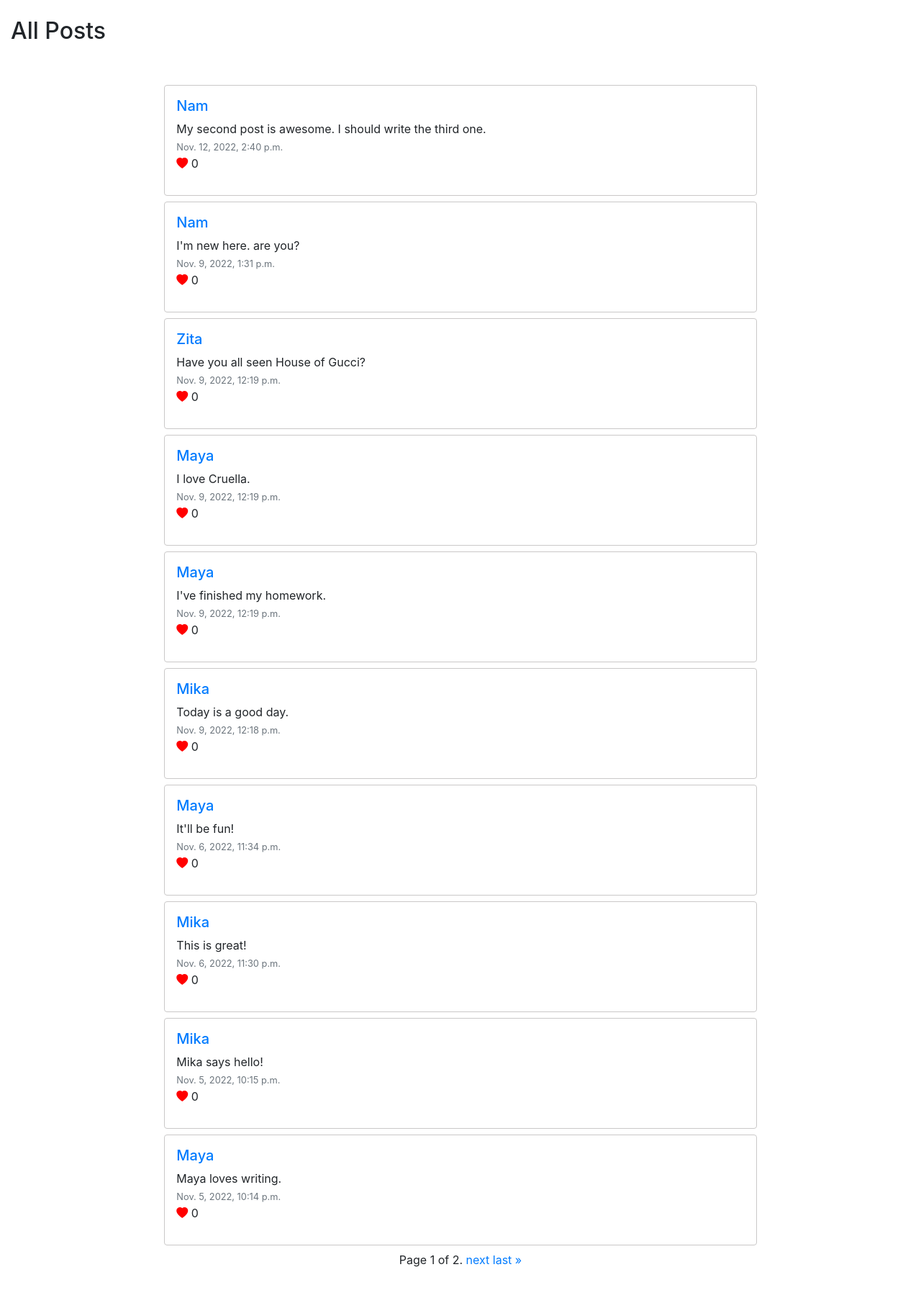
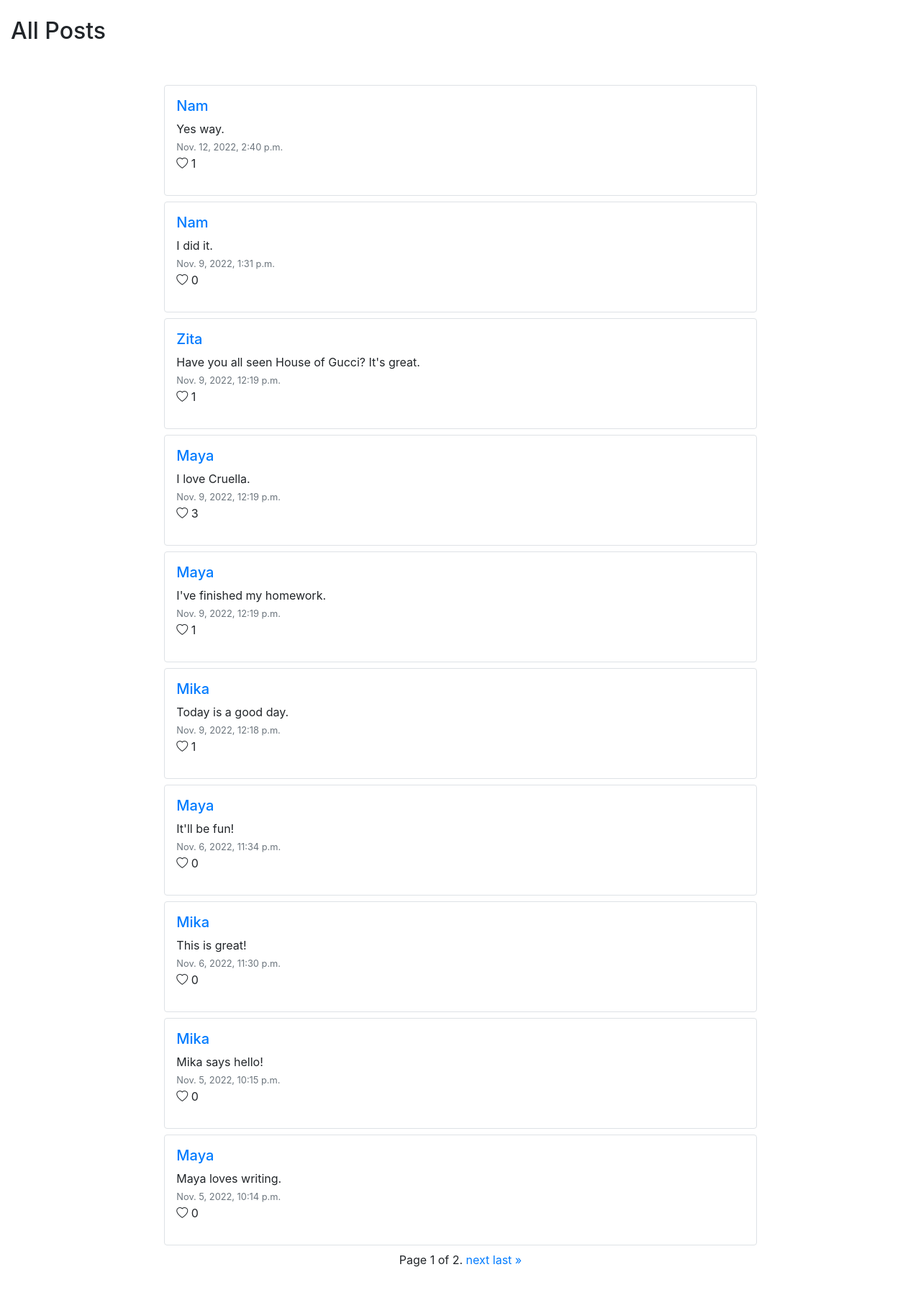
Before and after one commit to ZitaNguyen/network, a Django app: page / in a window 1280 px wide. Shown: the part 56-1866 px from the top of the page at 72% size. Run offline with Django 3.2, Linux system fonts and the light colour scheme; data comes from the database, SQL or seed files in the repository; some libraries are stand-ins or nearby versions.

Commit message:
Debug edit post. Add toggle like function

```diff
--- a/network/models.py
+++ b/network/models.py
@@ -11,7 +11,7 @@ class Post(models.Model):
     poster = models.ForeignKey('User', on_delete=models.CASCADE, related_name='poster')
     content = models.TextField()
     date_created = models.DateTimeField(default=timezone.now)
-    number_of_like = models.IntegerField(default=0)
+    fan = models.ManyToManyField('User', related_name='likes', blank=True)
 
     def __str__(self):
         return f"{self.poster}"
--- a/network/static/network/script.js
+++ b/network/static/network/script.js
@@ -1,12 +1,13 @@
 document.addEventListener('DOMContentLoaded', function() {
 
     document.addEventListener('click', event => {
+        element = event.target;
 
-        if (event.target.id === 'edit') {
-            let postId = document.querySelector('#edit').dataset.id;
-            let post = document.querySelector('#post');
-            let postDetails = document.querySelector(`#post-${postId}`);
-            let postContent = document.querySelector('#post-content');
+        if (element.id.startsWith('edit-')) {
+            let postId = element.dataset.id;
+            let post = document.querySelector(`#post-${postId}`);
+            let postDetails = document.querySelector(`#post-details-${postId}`);
+            let postContent = document.querySelector(`#post-content-${postId}`);
 
             // Add textarea to edit post
             let updateContent = document.createElement('textarea');
@@ -39,6 +40,35 @@ document.addEventListener('DOMContentLoaded', function() {
                 })
             })
        }
+
+       if (element.id.startsWith('heart-')) {
+            let postId = element.dataset.id;
+            let fan = document.querySelector(`.fan-${postId}`);
+
+            // Update fan list
+            fetch(`/toggle_like/${postId}`, {
+                method: 'PUT'
+            })
+            .then (function (response) {
+                if (response.status == 204) {
+                    if (element.dataset.action == "like") {
+                        totalFan = parseInt(fan.textContent);
+                        fan.innerHTML = '';
+                        fan.innerHTML = `
+                            <i class="bi bi-heart-fill" id="heart-fill" data-id="${postId}" data-action="unlike"></i> ${totalFan + 1}
+                        `;
+                    }
+                    if (element.dataset.action == "unlike") {
+                        totalFan = parseInt(fan.textContent);
+                        fan.innerHTML = '';
+                        fan.innerHTML = `
+                            <i class="bi bi-heart" id="heart-empty" data-id="${postId}" data-action="like"></i> ${totalFan - 1}
+                        `;
+                    }
+                }
+            })
+       }
+
     })
 
 });
--- a/network/static/network/styles.css
+++ b/network/static/network/styles.css
@@ -3,6 +3,6 @@
     clear: both;
 }
 
-#heart {
+#heart-fill {
     color: red;
 }
--- a/network/templates/network/posts.html
+++ b/network/templates/network/posts.html
@@ -1,16 +1,23 @@
 <div>
     {% for post in page_obj %}
-    <div class="border rounded my-2 p-3" id="post">
+    <div class="border rounded my-2 p-3" id="post-{{ post.id }}">
         <a href="{% url 'profile' post.poster %}"><h5>{{ post.poster }}</h5></a>
-        <div id="post-{{ post.id }}">
+        <div id="post-details-{{ post.id }}">
             <ul class="list-unstyled">
-                <li id="post-content">{{ post.content }}</li>
+                <li id="post-content-{{ post.id }}">{{ post.content }}</li>
                 <li><small class="text-muted">{{ post.date_created }}</small></li>
-                <li><i class="bi bi-heart-fill" id="heart"></i> {{ post.number_of_like }}</li>
+                <!-- Only show heart icon to other users, not poster -->
+                {% if post.poster != request.user %}
+                    {% if post.fan is None or request.user not in post.fan.all %}
+                    <li class="fan-{{ post.id }}"><i class="bi bi-heart" id="heart-empty" data-id="{{ post.id }}" data-action="like"></i> {{ post.fan.count }} </li>
+                    {% else %}
+                    <li class="fan-{{ post.id }}"><i class="bi bi-heart-fill" id="heart-fill" data-id="{{ post.id }}" data-action="unlike"></i> {{ post.fan.count }} </li>
+                    {% endif %}
+                {% endif %}
             </ul>
             <!-- Edit button  -->
-            {% if user.is_authenticated and poster == request.user.username %}
-            <a href="javascript:void(0)" id="edit"  data-id="{{ post.id }}" class="btn btn-primary" role="button">Edit</a>
+            {% if request.user.is_authenticated and post.poster == request.user %}
+            <a href="javascript:void(0)" id="edit-{{ post.id }}" data-id="{{ post.id }}" class="btn btn-primary" role="button">Edit</a>
             {% endif %}
         </div>
     </div>
--- a/network/urls.py
+++ b/network/urls.py
@@ -10,6 +10,7 @@ urlpatterns = [
     path("register", views.register, name="register"),
     path("add_post", views.add_post, name="add_post"),
     path("edit_post/<int:post_id>", views.edit_post, name="edit_post"),
+    path("toggle_like/<int:post_id>", views.toggle_like, name="toggle_like"),
     path("profile/<str:poster_name>", views.profile, name="profile"),
     path("profile/<str:poster_name>/toggle_follow", views.toggle_follow, name="toggle_follow"),
     path("following", views.following, name="following"),
--- a/network/views.py
+++ b/network/views.py
@@ -208,3 +208,28 @@ def edit_post(request, post_id):
         post.content = data["content"]
         post.save()
         return HttpResponse(status=204)
+
+
+@csrf_exempt
+@login_required
+def toggle_like(request, post_id):
+
+    # Query for requested post
+    try:
+        post = Post.objects.get(id=post_id)
+    except Post.DoesNotExist:
+        return JsonResponse({"error": "Post not found"}, status=404)
+
+    # Update post content
+    if request.method == "PUT":
+        fan = post.fan.all()
+        # if user haven't liked the post
+        if fan is None or request.user not in fan:
+            # like post
+            post.fan.add(request.user)
+            post.save()
+        else:
+            # unlike post
+            post.fan.remove(request.user)
+            post.save()
+        return HttpResponse(status=204)
```
Also changed, not shown: db.sqlite3, network/migrations/0004_remove_post_number_of_like_post_fan.py (added).
